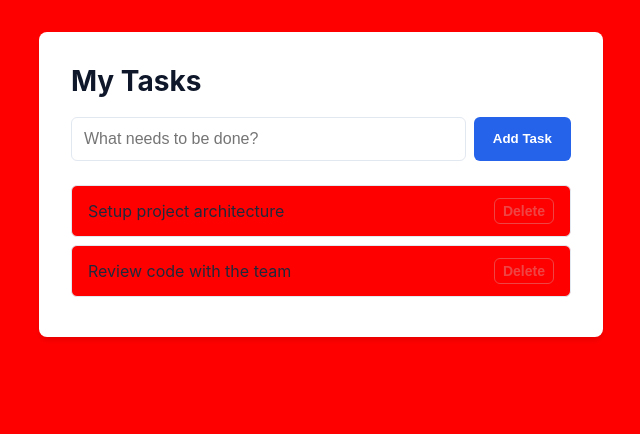
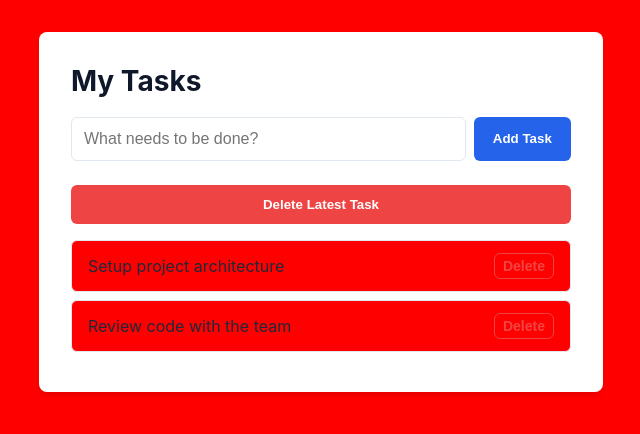
Before and after one commit to siddharth-hg/EvalAI-testing, a Flask app: page / in a window 1280 px wide. Shown: the top 434 px of the page, without its empty margins (319-959 px from the left). Run offline with Flask 3, Linux system fonts and the light colour scheme.

Commit message:
Add Delete Latest Task button at the top
Co-Authored-By: bot_apk <apk@cognition.ai>

```diff
--- a/templates/index.html
+++ b/templates/index.html
@@ -102,6 +102,17 @@
             background-color: var(--danger);
             color: white;
         }
+
+        .delete-latest-btn {
+            background-color: var(--danger);
+            color: white;
+            width: 100%;
+            margin-bottom: 1rem;
+        }
+
+        .delete-latest-btn:hover {
+            background-color: #dc2626;
+        }
     </style>
 </head>
 <body>
@@ -114,6 +125,8 @@
         <button id="add-btn">Add Task</button>
     </div>
 
+    <button id="delete-latest-btn" class="delete-latest-btn">Delete Latest Task</button>
+
     <ul id="todo-list"></ul>
 </div>
 
@@ -125,7 +138,10 @@
     // Fetch and render items on initial load
     document.addEventListener('DOMContentLoaded', fetchTodos);
 
+    const deleteLatestBtn = document.getElementById('delete-latest-btn');
+
     addBtn.addEventListener('click', addTodo);
+    deleteLatestBtn.addEventListener('click', deleteLatestTodo);
     todoInput.addEventListener('keypress', (e) => {
         if (e.key === 'Enter') addTodo();
     });
@@ -152,6 +168,15 @@
             renderTodoItem(newTodo);
             todoInput.value = '';
         }
+    }
+
+    async function deleteLatestTodo() {
+        const items = todoListElement.querySelectorAll('li');
+        if (items.length === 0) return;
+
+        const lastItem = items[items.length - 1];
+        const deleteBtn = lastItem.querySelector('.delete-btn');
+        if (deleteBtn) deleteBtn.click();
     }
 
     async function deleteTodo(id, element) {
```
